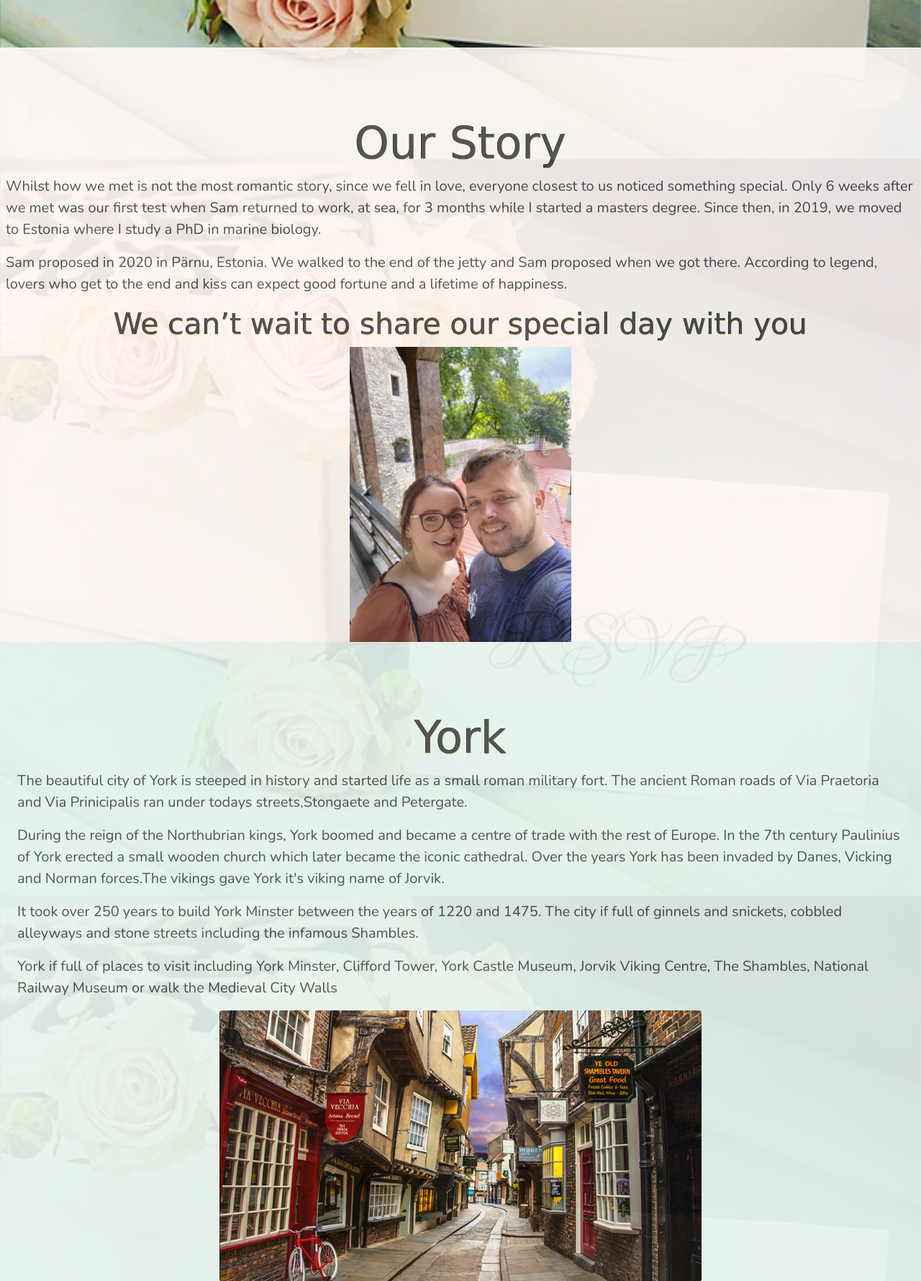
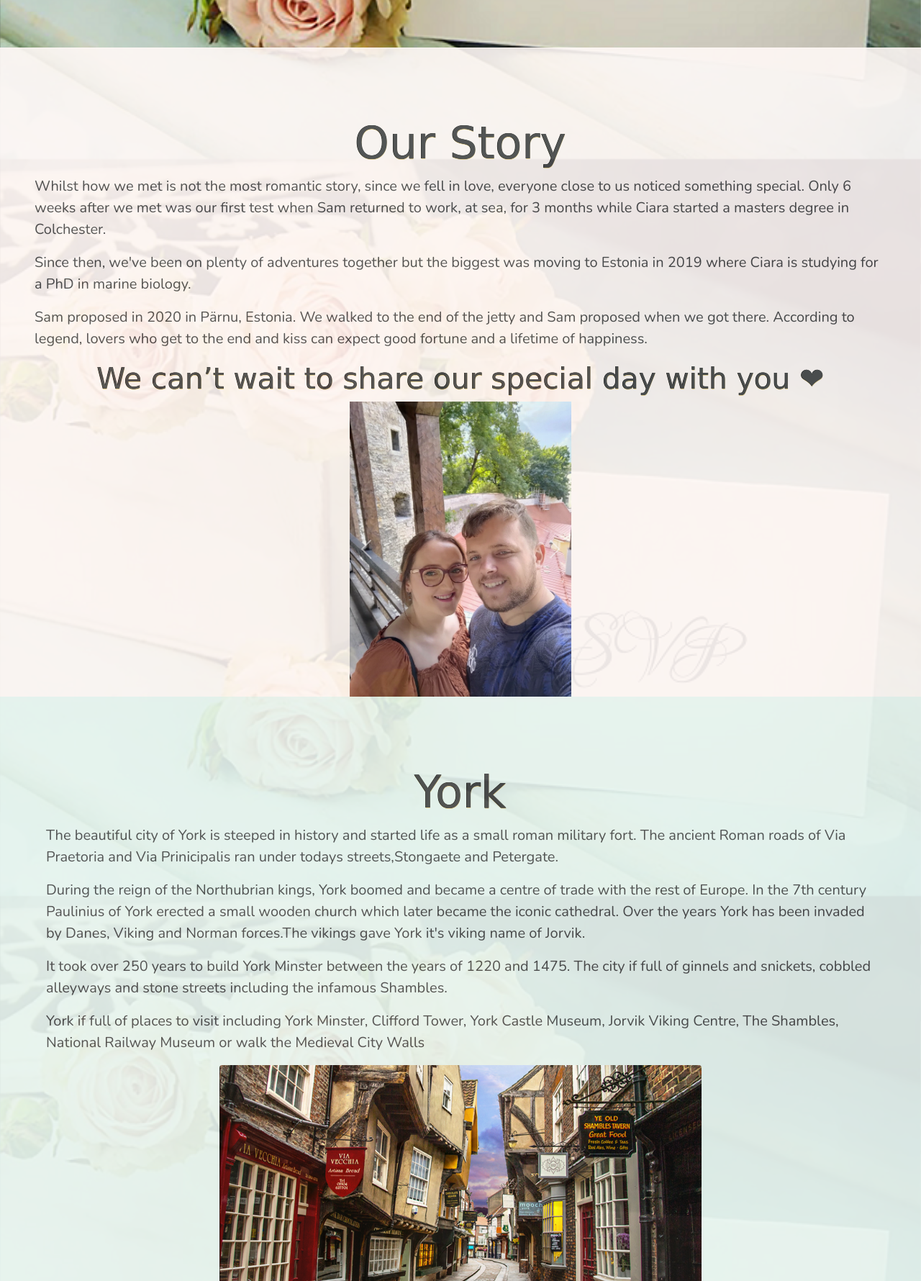
Before and after one commit to SiobhanBaines/Ciara-and-Sams-Big-Day, a Django app: page / in a window 1280 px wide. Shown: the part 803-2583 px from the top of the page at 72% size. Run offline with Django 3.2, Linux system fonts and the light colour scheme; some libraries are stand-ins or nearby versions; some web fonts are replaced.

Commit message:
Fix alignment on Guest View and change Our Story wording

```diff
--- a/guests/models.py
+++ b/guests/models.py
@@ -23,8 +23,8 @@ class Guest(models.Model):
     dessert = models.CharField(max_length=80, null=True, blank=True)
     gift_chosen = models.BooleanField(default=False)
     gift_name = models.CharField(max_length=254, null=True, blank=True)
-    gift_value = models.DecimalField(
-        max_digits=10, decimal_places=2, null=True, default=0)
+    gift_value = models.DecimalField(max_digits=10, decimal_places=2,
+                                     null=True, default=0)
 
     def __str__(self):
         return self.first_name+" "+self.last_name
--- a/home/templates/home/index.html
+++ b/home/templates/home/index.html
@@ -40,9 +40,10 @@
                 <h2 class="cursive-text-color text-center mt-5 pt-5">Our Story</h2>
             </div>
         </div>
-        <p class="fs-5 mx-2">Whilst how we met is not the most romantic story, since we fell in love, everyone closest to us noticed something special. Only 6 weeks after we met was our first test when Sam returned to work, at sea, for 3 months while I started a masters degree. Since then, in 2019, we moved to Estonia where I study a PhD in marine biology.</p>
-        <p class="fs-5 mx-2">Sam proposed in 2020 in Pärnu, Estonia. We walked to the end of the jetty and Sam proposed when we got there. According to legend, lovers who get to the end and kiss can expect good fortune and a lifetime of happiness.</p>
-        <h3 class="cursive-text-color text-center">We can’t wait to share our special day with you
+        <p class="fs-5 mx-5">Whilst how we met is not the most romantic story, since we fell in love, everyone close to us noticed something special. Only 6 weeks after we met was our first test when Sam returned to work, at sea, for 3 months while Ciara started a masters degree in Colchester.</p>
+        <p class="fs-5 mx-5">Since then, we've been on plenty of adventures together but the biggest was moving to Estonia in 2019 where Ciara is studying for a PhD in marine biology.</p>
+        <p class="fs-5 mx-5">Sam proposed in 2020 in Pärnu, Estonia. We walked to the end of the jetty and Sam proposed when we got there. According to legend, lovers who get to the end and kiss can expect good fortune and a lifetime of happiness.</p>
+        <h3 class="cursive-text-color text-center">We can’t wait to share our special day with you ❤
         </h3>
         <div id="carouselCS" class="carousel slide carousel-fade" data-bs-ride="carousel">
             <div class="carousel-inner">
@@ -79,22 +80,22 @@
             <div class="col-12">
                 <h2 class="cursive-text-color text-center mt-5 pt-5">York</h2>
                 <!-- The information below was obtained on the website "https://www.citi-wise.com/york/landmarks-and-history/brief-history-of-york/" -->
-                <p class="fs-5 mx-2">The beautiful city of York is steeped in history and started life as a small roman
+                <p class="fs-5 mx-5">The beautiful city of York is steeped in history and started life as a small roman
                     military
                     fort. The ancient Roman roads of Via Praetoria and Via Prinicipalis ran under todays streets,Stongaete
                     and
                     Petergate.</p>
-                <p class="fs-5 mx-2">During the reign of the Northubrian kings, York boomed and became a centre of trade
+                <p class="fs-5 mx-5">During the reign of the Northubrian kings, York boomed and became a centre of trade
                     with the
                     rest of Europe. In the 7th century Paulinius of York erected a small wooden church which later became
                     the iconic
-                    cathedral. Over the years York has been invaded by Danes, Vicking and Norman forces.The vikings gave
+                    cathedral. Over the years York has been invaded by Danes, Viking and Norman forces.The vikings gave
                     York it's
                     viking name of Jorvik.</p>
-                <p class="fs-5 mx-2">It took over 250 years to build York Minster between the years of 1220 and 1475. The
+                <p class="fs-5 mx-5">It took over 250 years to build York Minster between the years of 1220 and 1475. The
                     city if
                     full of ginnels and snickets, cobbled alleyways and stone streets including the infamous Shambles.</p>
-                <p class="fs-5 mx-2">York if full of places to visit including York Minster, Clifford Tower, York Castle
+                <p class="fs-5 mx-5">York if full of places to visit including York Minster, Clifford Tower, York Castle
                     Museum,
                     Jorvik Viking Centre, The Shambles, National Railway Museum or walk the Medieval City Walls</p>
                 <div class="text-center">
@@ -116,15 +117,15 @@
         <div class="row mx-1">
             <div class="col-12">
                 <h2 class="cursive-text-color text-center mt-5 pt-5">Covid19 Restrictions</h2>
-                <h3 class="cursive-text-color mx-2">Wedding and civil partnership ceremonies</h3>
-                <p class="fs-5 mx-2">Weddings and civil partnership ceremonies will be permitted for up to 30 people in
+                <h3 class="cursive-text-color mx-5">Wedding and civil partnership ceremonies</h3>
+                <p class="fs-5 mx-5">Weddings and civil partnership ceremonies will be permitted for up to 30 people in
                     COVID-secure venues that are permitted to open.</p>
-                <p class="fs-5 mx-2">Alternative wedding ceremonies, and weddings under the law of England and Wales that
+                <p class="fs-5 mx-5">Alternative wedding ceremonies, and weddings under the law of England and Wales that
                     are
                     permitted to take place outdoors, with up to 30 people, including in COVID-secure venues or private
                     gardens.</p>
-                <h3 class="cursive-text-color mx-2">Receptions, celebrations and viewings</h3>
-                <p class="fs-5 mx-2">Receptions and celebrations will be permitted to take place with up to 30 people. They
+                <h3 class="cursive-text-color mx-5">Receptions, celebrations and viewings</h3>
+                <p class="fs-5 mx-5">Receptions and celebrations will be permitted to take place with up to 30 people. They
                     can
                     take place either indoors in a COVID-secure venue (this does not include private homes), or outdoors
                     (which does
@@ -135,7 +136,7 @@
                     to 30 people. If the event is taking place outdoors, it can be partially sheltered with, for example, a
                     marquee,
                     provided that at least 50 of the walled area remains open.</p>
-                <p class="fs-5 mx-2">A broader range of venues will be able to be open at this step, as set out in the
+                <p class="fs-5 mx-5">A broader range of venues will be able to be open at this step, as set out in the
                     roadmap.
                     Any venue which is not required in law to remain closed will be able to host events and allow viewings
                     with
```
